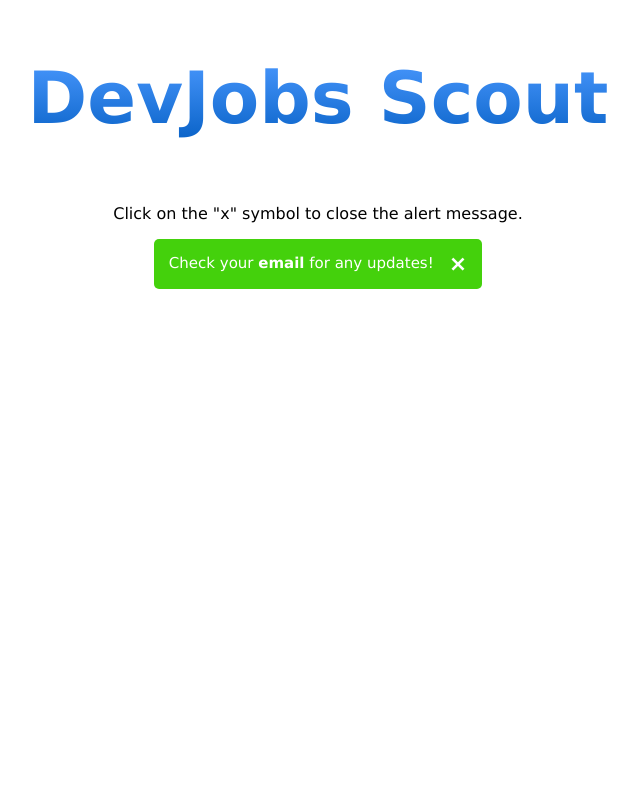
After one commit to StarbzYT/DevJobs-Scout, a Flask app: page /update in a window 1280 px wide. The commit adds this page. Shown: the whole page, without its empty margins (322-962 px from the left). Run offline with Flask 2, Linux system fonts and the light colour scheme.

Commit message:
fix templates and new endpoints

```diff
--- a/app.py
+++ b/app.py
@@ -1,8 +1,14 @@
-from flask import Flask, request, render_template
-import jobs  # file to find jobs
+from flask import Flask, request, render_template, redirect
+# email user specific developer jobs at a given location
+import requests  # for api
+import smtplib  # for emails
+import auth  # custom module
+
 
 app = Flask(__name__)  # instantiate app
 
+user_location = []
+user_job_type = []
 # make home endpoint
 @app.route('/', methods=["GET", "POST"])  # need post request to get inputs from html forum
 def home():
@@ -10,10 +16,62 @@ def home():
     if request.method == "POST":
         # get inputs from html
         location = request.form.get("location")  # get location specified
+        user_location.append(location)
         # get job type from html
-        job_type = request.form.get("job_type")
-        return "Thank you for using DevJobs Scout!"
+        description = request.form.get("job_type")
+        user_job_type.append(description)
+        user = Jobs()
+        user.send_jobs()
+        # re-direct to update end point
+        return redirect("/update")
     return render_template("index.html")
+
+@app.route('/update', methods=["GET"])
+def update():
+    # when post form is submitted
+    return render_template("update.html")
+
+class Jobs:
+    URL = "https://jobs.github.com/positions"  # base url for API
+    jobs_data = []  # json data
+
+    def _jobs_api(self):  # get json data (jobs)
+        response = requests.get(Jobs.URL,
+                                headers={"Accept": "application/json"},
+                                params={"location": user_location[0], "description": user_job_type[0]}  # query params
+                                )
+        data = response.json()
+        Jobs.jobs_data.append(data)  # data is json filtered with user input and appended to class attr
+        return Jobs.jobs_data
+
+    def _job_links(self):
+        links = []
+        data = self._jobs_api()  # run internal method to iterate over Jobs.jobs_data
+        for job in data:
+            for link in job:
+                job_link = link['url']  # key 'url' to GitHub Jobs
+                links.append(job_link)
+        return links
+
+    def send_jobs(self):  # email auth
+        links = self._job_links()
+        if links:
+            smpt_object = smtplib.SMTP('smtp.gmail.com', 587)
+            smpt_object.ehlo()
+            smpt_object.starttls()
+            # use own authentication data
+            email = auth.email()
+            password = auth.password()
+            smpt_object.login(email, password)
+            # next, send the message
+            from_address = email
+            to_address = email
+            subject = "Developer Jobs Update"
+            message = f"Here are a few {user_job_type[0]} jobs located in {user_location[0]} you may be interested in!\n{links}"  # message changes depending on user input
+            msg = "Subject: "+subject+"\n"+message
+            # send mail and quit
+            smpt_object.sendmail(from_address, to_address, msg)
+            smpt_object.quit()
 
 # only run if this file is called
 if __name__ == '__main__':
--- /dev/null
+++ b/templates/update.html
@@ -0,0 +1,62 @@
+<html>
+<head>
+<meta name="viewport" content="width=device-width, initial-scale=1">
+<style>
+
+body {
+  display: flex;
+  flex-direction: column;
+  align-items: center;
+  font-family: Verdana, Geneva, Tahoma, sans-serif;
+}
+
+.alert {
+  font-family: Verdana, Geneva, Tahoma, sans-serif;
+  font-size: 15px;
+  text-align: center;
+  padding: 15px;
+  background-color: #44d10c;
+  color: white;
+}
+
+.closebtn {
+  margin-left: 15px;
+  color: white;
+  font-weight: bold;
+  float: right;
+  font-size: 22px;
+  line-height: 20px;
+  cursor: pointer;
+  transition: 0.3s;
+}
+
+.closebtn:hover {
+  color: black;
+}
+
+h1 {
+  font-size: 72px;
+  background: -webkit-linear-gradient(rgb(75, 153, 255), rgb(10, 99, 200));
+  -webkit-background-clip: text;
+  -webkit-text-fill-color: transparent;
+}
+
+div {
+  border-radius: 5px;
+  background-color: #f2f2f2;
+  padding: 20px;
+}
+</style>
+</head>
+<body>
+  <h1>DevJobs Scout</h1>
+
+  <p>Click on the "x" symbol to close the alert message.</p>
+  <div class="alert">
+    <span class="closebtn" onclick="this.parentElement.style.display='none';">&times;</span>
+    Check your <strong>email</strong> for any updates!
+  </div>
+
+
+</body>
+</html>
```
Also changed, not shown: jobs.py (deleted, +0 -61 lines), templates/index.html (+7 -20 lines).
